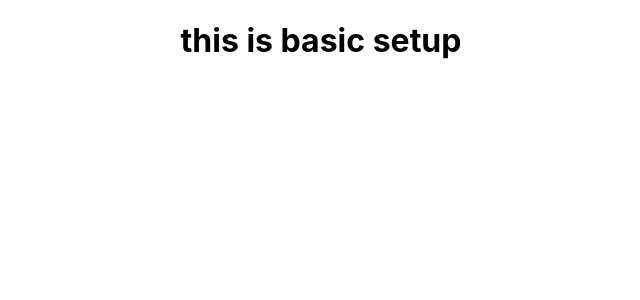
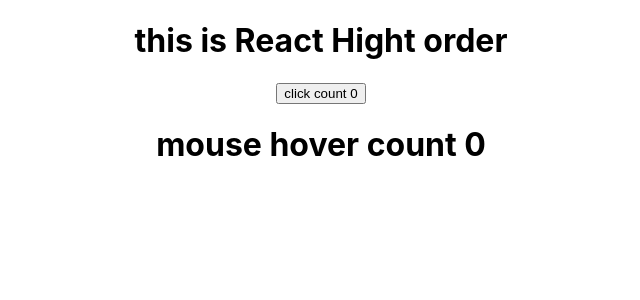
Before and after one commit to muralitharan805/react_warmup, a React (Create React App) app: page / in a window 1280 px wide. Shown: the top 300 px of the page, without its empty margins (319-959 px from the left). Built offline with nearby package versions, Linux system fonts and the light colour scheme.

Commit message:
hoc start

```diff
--- a/src/App.js
+++ b/src/App.js
@@ -1,11 +1,21 @@
 import './App.css';
+import React from 'react'
+import ClickCounter from './ClickCounter'
 
-function App() {
-  return (
-    <div className="App">
-      <h1>this is basic setup</h1>
+import HoverCounter from './HoverCounter'
+
+class App extends React.Component {
+  render(){
+
+    return (
+      <div className="App">
+      <h1>this is React Hight order</h1>
+
+      <ClickCounter></ClickCounter>
+      <HoverCounter></HoverCounter>
     </div>
   );
 }
+}
 
 export default App;
--- /dev/null
+++ b/src/ClickCounter.js
@@ -0,0 +1,30 @@
+import React, { Component } from 'react'
+import PropTypes from 'prop-types'
+
+export class ClickCounter extends Component {
+  static propTypes = {
+
+  }
+  constructor(props){
+    super(props)
+    this.state={
+      count:0
+    }
+    this.handleOncount=this.handleOncount.bind(this)
+  }
+
+  handleOncount(){
+    this.setState((state)=>({
+      count:state.count+1
+    }))
+  }
+  render() {
+    return (
+      <div>
+        <button onClick={this.handleOncount}>click count {this.state.count}</button>
+      </div>
+    )
+  }
+}
+
+export default ClickCounter
--- /dev/null
+++ b/src/HoverCounter.js
@@ -0,0 +1,29 @@
+import React, { Component } from 'react'
+
+export class HoverCounter extends Component {
+  static propTypes = {
+
+  }
+  constructor(props){
+    super(props)
+    this.state={
+      count:0
+    }
+    this.handleOncount=this.handleOncount.bind(this)
+  }
+
+  handleOncount(){
+    this.setState((state)=>({
+      count:state.count+1
+    }))
+  }
+  render() {
+    return (
+      <div>
+        <h1 onMouseOver={this.handleOncount}>mouse hover count {this.state.count}</h1>
+      </div>
+    )
+  }
+}
+
+export default HoverCounter
```
